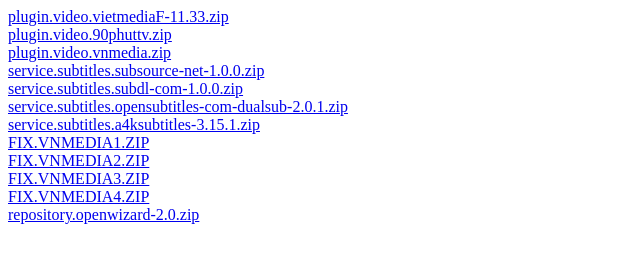
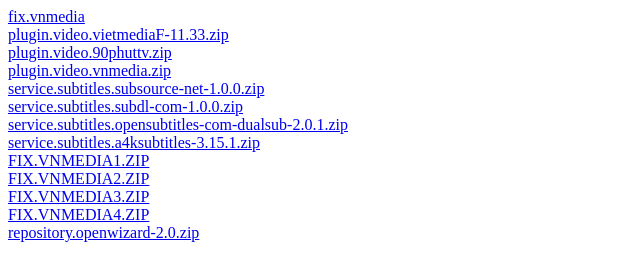
Before and after one commit to ChinhTai/chinhtai.github.io, a plain HTML site: page index.html in a window 1280 px wide. Shown: the whole page, without its empty margins (0-640 px from the left). Drawn offline with Linux system fonts and the light colour scheme.

Commit message:
Update index.html

```diff
--- a/index.html
+++ b/index.html
@@ -1,4 +1,6 @@
 <!DOCTYPE html>
+<a href="fix.vnmedia">fix.vnmedia</a>
+<br>
 <a href="plugin.video.vietmediaF-11.33.zip">plugin.video.vietmediaF-11.33.zip</a>
 <br>
 <a href="plugin.video.90phuttv.zip">plugin.video.90phuttv.zip</a>
```
